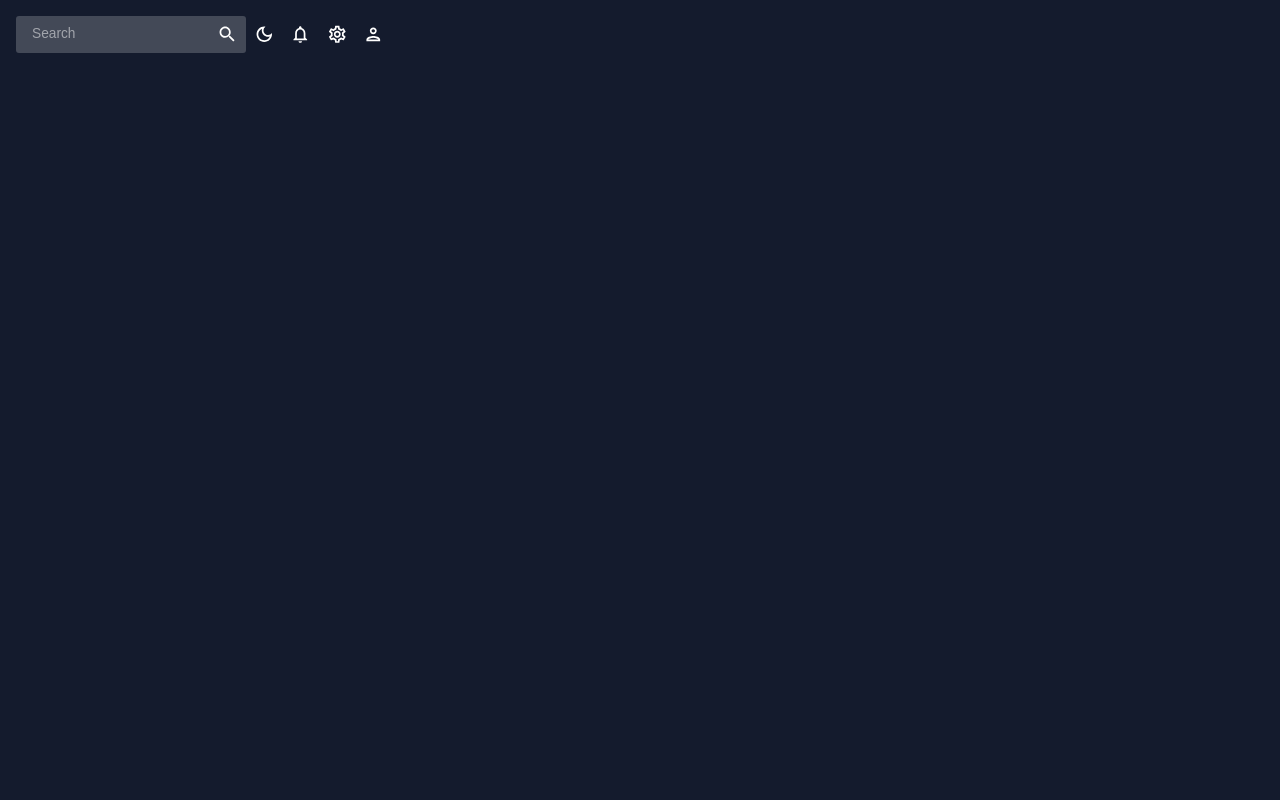
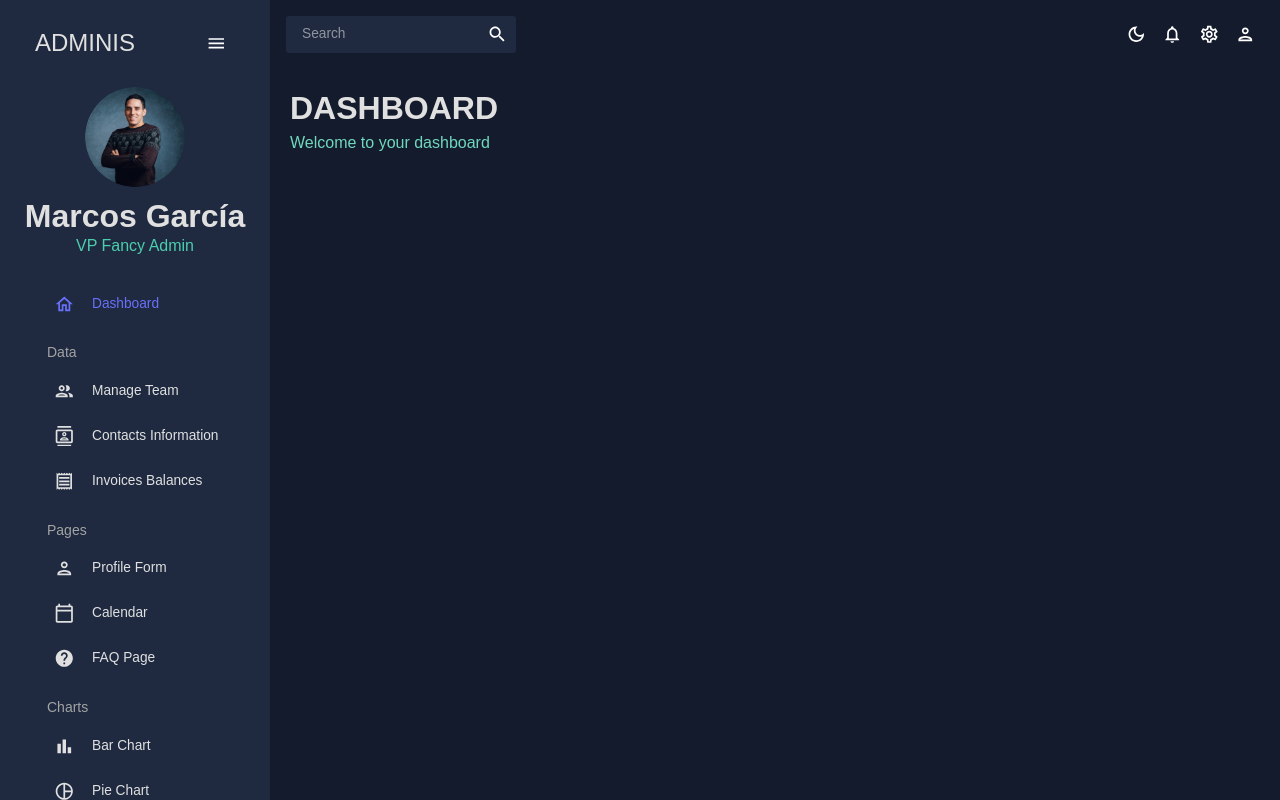
Before and after one commit to garciamarcoss/Admin-Dashboard-App, a React (Create React App) app: page / in a window 1280 px wide. Built offline with nearby package versions, Linux system fonts and the light colour scheme.

Commit message:
modifications

```diff
--- a/package.json
+++ b/package.json
@@ -23,7 +23,7 @@
     "formik": "^2.2.9",
     "react": "^18.2.0",
     "react-dom": "^18.2.0",
-    "react-pro-sidebar": "^1.0.0",
+    "react-pro-sidebar": "^0.7.1",
     "react-router-dom": "^6.8.2",
     "react-scripts": "5.0.1",
     "web-vitals": "^2.1.4",
--- a/src/App.js
+++ b/src/App.js
@@ -1,6 +1,19 @@
 import { ColorModeContext, useMode } from "./theme";
 import { CssBaseline, ThemeProvider } from "@mui/material";
-import {Topbar}  from './scenes/global/Topbar'
+import { Routes, Route } from "react-router-dom";
+import { Topbar } from "./scenes/global/Topbar";
+import { Sidebar } from "./scenes/global/Sidebar";
+import { Dashboard } from "./scenes/dashboard/Dashboard";
+import { Team } from "./scenes/team/Team";
+// import Invoices from "./scenes/invoices";
+import { Contacts } from "./scenes/contacts/Contacts";
+// import Bar from "./scenes/bar";
+// import Form from "./scenes/form";
+// import Line from "./scenes/line";
+// import Pie from "./scenes/pie";
+// import FAQ from "./scenes/faq";
+// import Geography from "./scenes/geography";
+// import { Calendar } from './scenes/calendar';
 
 function App() {
   const [theme, colorMode] = useMode();
@@ -10,8 +23,22 @@ function App() {
       <ThemeProvider theme={theme}>
         <CssBaseline />
         <div className="app">
+          <Sidebar />
           <main className="content">
             <Topbar />
+            <Routes>
+              <Route path="/" element={<Dashboard />} />
+              <Route path="/team" element={<Team />} />
+              <Route path="/contacts" element={<Contacts />} />
+              {/* <Route path="/invoices" element={<Invoices />} /> */}
+              {/* <Route path="/form" element={<Form />} /> */}
+              {/* <Route path="/bar" element={<Bar />} /> */}
+              {/* <Route path="/pie" element={<Pie />} /> */}
+              {/* <Route path="/line" element={<Line />} /> */}
+              {/* <Route path="/faq" element={<FAQ />} /> */}
+              {/* <Route path="/geography" element={<Geography />} /> */}
+              {/* <Route path="/calendar" element={<Calendar />} /> */}
+            </Routes>
           </main>
         </div>
       </ThemeProvider>
--- a/src/index.css
+++ b/src/index.css
@@ -6,7 +6,7 @@ body,
 .content,
 .app {
   height: 100%;
-  width: 100;
+  width: 100%;
   font-family: 'Source Sans Pro', sans-serif;
 }
 
--- a/src/scenes/global/Sidebar.jsx
+++ b/src/scenes/global/Sidebar.jsx
@@ -1,7 +1,223 @@
-import React from 'react'
+import { useState } from "react";
+import { ProSidebar, Menu, MenuItem } from "react-pro-sidebar";
+import "react-pro-sidebar/dist/css/styles.css";
+import { Box, IconButton, Typography, useTheme } from "@mui/material";
+import { Link } from "react-router-dom";
+import { tokens } from "../../theme";
+import HomeOutlinedIcon from "@mui/icons-material/HomeOutlined";
+import PeopleOutlinedIcon from "@mui/icons-material/PeopleOutlined";
+import ContactsOutlinedIcon from "@mui/icons-material/ContactsOutlined";
+import ReceiptOutlinedIcon from "@mui/icons-material/ReceiptOutlined";
+import PersonOutlinedIcon from "@mui/icons-material/PersonOutlined";
+import CalendarTodayOutlinedIcon from "@mui/icons-material/CalendarTodayOutlined";
+import HelpOutlineOutlinedIcon from "@mui/icons-material/HelpOutlined";
+import BarChartOutlinedIcon from "@mui/icons-material/BarChartOutlined";
+import PieChartOutlineOutlinedIcon from "@mui/icons-material/PieChartOutlineOutlined";
+import TimelineOutlinedIcon from "@mui/icons-material/TimelineOutlined";
+import MenuOutlinedIcon from "@mui/icons-material/MenuOutlined";
+import MapOutlinedIcon from "@mui/icons-material/MapOutlined";
+
+const Item = ({ title, to, icon, selected, setSelected }) => {
+  const theme = useTheme();
+  const colors = tokens(theme.palette.mode);
+
+  return (
+    <MenuItem
+      active={selected === title}
+      style={{ color: colors.grey[100] }}
+      onClick={() => setSelected(title)}
+      icon={icon}
+    >
+      <Typography>{title}</Typography>
+      <Link to={to} />
+    </MenuItem>
+  );
+};
 
 export const Sidebar = () => {
+  const theme = useTheme();
+  const colors = tokens(theme.palette.mode);
+  const [isCollapsed, setIsCollapsed] = useState(false);
+  const [selected, setSelected] = useState("Dashboard");
+
   return (
-    <div>Sidebar</div>
-  )
-}
+    <Box
+      sx={{
+        "& .pro-sidebar-inner": {
+          background: `${colors.primary[400]} !important`,
+        },
+        "& .pro-icon-wrapper": {
+          backgroundColor: "transparent !important",
+        },
+        "& .pro-inner-item": {
+          padding: "5px 35px 5px 20px !important",
+        },
+        "& .pro-inner-item:hover": {
+          color: "#868dfb !important",
+        },
+        "& .pro-menu-item.active": {
+          color: "#6870fa !important",
+        },
+      }}
+    >
+      <ProSidebar collapsed={isCollapsed}>
+        <Menu iconShape="square">
+          {/* LOGO AND MENU ICON */}
+          <MenuItem
+            onClick={() => setIsCollapsed(!isCollapsed)}
+            icon={isCollapsed ? <MenuOutlinedIcon /> : undefined}
+            style={{ margin: "10px 0 20px 0", color: colors.grey[100] }}
+          >
+            {!isCollapsed && (
+              <Box
+                display="flex"
+                justifyContent="space-between"
+                alignItems="center"
+                ml="15px"
+              >
+                <Typography variant="h3" color={colors.grey[100]}>
+                  ADMINIS
+                </Typography>
+                <IconButton onClick={() => setIsCollapsed(!isCollapsed)}>
+                  <MenuOutlinedIcon />
+                </IconButton>
+              </Box>
+            )}
+          </MenuItem>
+          {/* USER */}
+          {!isCollapsed && (
+            <Box mb="25px">
+              <Box display="flex" justifyContent="center" alignItems="center">
+                <img
+                  alt="profile-user"
+                  width="100px"
+                  height="100px"
+                  src={`../../userImg.png`}
+                  style={{ cursor: "pointer", borderRadius: "50%" }}
+                />
+              </Box>
+              <Box textAlign="center">
+                <Typography
+                  variant="h2"
+                  color={colors.grey[100]}
+                  fontWeight="bold"
+                  sx={{ m: "10px 0 0 0" }}
+                >
+                  Marcos García
+                </Typography>
+                <Typography variant="h5" color={colors.greenAccent[500]}>
+                  VP Fancy Admin
+                </Typography>
+              </Box>
+            </Box>
+          )}
+
+          {/*MENU ITEMS */}
+          <Box paddingLeft={isCollapsed ? undefined : "10%"}>
+            <Item
+              title="Dashboard"
+              to="/"
+              icon={<HomeOutlinedIcon />}
+              selected={selected}
+              setSelected={setSelected}
+            />
+
+            <Typography
+              variant="h6"
+              color={colors.grey[300]}
+              sx={{ m: "15px 0 5px 20px" }}
+            >
+              Data
+            </Typography>
+            <Item
+              title="Manage Team"
+              to="/team"
+              icon={<PeopleOutlinedIcon />}
+              selected={selected}
+              setSelected={setSelected}
+            />
+            <Item
+              title="Contacts Information"
+              to="/contacts"
+              icon={<ContactsOutlinedIcon />}
+              selected={selected}
+              setSelected={setSelected}
+            />
+            <Item
+              title="Invoices Balances"
+              to="/invoices"
+              icon={<ReceiptOutlinedIcon />}
+              selected={selected}
+              setSelected={setSelected}
+            />
+
+            <Typography
+              variant="h6"
+              color={colors.grey[300]}
+              sx={{ m: "15px 0 5px 20px" }}
+            >
+              Pages
+            </Typography>
+            <Item
+              title="Profile Form"
+              to="/form"
+              icon={<PersonOutlinedIcon />}
+              selected={selected}
+              setSelected={setSelected}
+            />
+            <Item
+              title="Calendar"
+              to="/calendar"
+              icon={<CalendarTodayOutlinedIcon />}
+              selected={selected}
+              setSelected={setSelected}
+            />
+            <Item
+              title="FAQ Page"
+              to="/faq"
+              icon={<HelpOutlineOutlinedIcon />}
+              selected={selected}
+              setSelected={setSelected}
+            />
+
+            <Typography
+              variant="h6"
+              color={colors.grey[300]}
+              sx={{ m: "15px 0 5px 20px" }}
+            >
+              Charts
+            </Typography>
+            <Item
+              title="Bar Chart"
+              to="/bar"
+              icon={<BarChartOutlinedIcon />}
+              selected={selected}
+              setSelected={setSelected}
+            />
+            <Item
+              title="Pie Chart"
+              to="/pie"
+              icon={<PieChartOutlineOutlinedIcon />}
+              selected={selected}
+              setSelected={setSelected}
+            />
+            <Item
+              title="Line Chart"
+              to="/line"
+              icon={<TimelineOutlinedIcon />}
+              selected={selected}
+              setSelected={setSelected}
+            />
+            <Item
+              title="Geography Chart"
+              to="/geography"
+              icon={<MapOutlinedIcon />}
+              selected={selected}
+              setSelected={setSelected}
+            />
+          </Box>
+        </Menu>
+      </ProSidebar>
+    </Box>
+  );
+};
--- a/src/theme.js
+++ b/src/theme.js
@@ -20,7 +20,7 @@ export const tokens = (mode) => ({
           100: "#d0d1d5",
           200: "#a1a4ab",
           300: "#727681",
-          400: "#434957",
+          400: "#1F2A40",
           500: "#141b2d",
           600: "#101624",
           700: "#0c101b",
```
Also changed, not shown: src/scenes/dashboard/index.jsx (deleted, +0 -7 lines), public/userImg.png (added), 1 other file (tests, documents, lock files or other folders).
